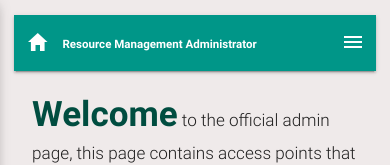
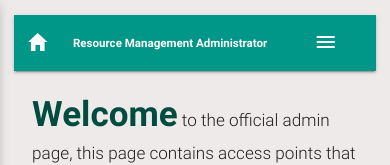
Before and after one commit to Asipita/alc_web_intermediate_task, a website: page public/index.html in a window 390 px wide. Shown: the top 165 px of the page. Drawn offline with Linux system fonts and the light colour scheme; files whose address does not match are found by name.

Commit message:
little bug with responsiveness

```diff
--- a/public/index.html
+++ b/public/index.html
@@ -33,7 +33,7 @@
 
             <nav class="nav teal" id="navbar">
                 <p class="madmin hide-on-med-and-down">Resource management administrator</p>
-                <p class="madmin hide-on-large-only flow-text"> <a href="index.html"><i class="ion-android-home left"></a></i> <small class="">Resource Management Administrator</small> <i class="ion-android-menu right bar_menu"></i></p>
+                <p class="madmin hide-on-large-only flow-text row"> <a href="index.html col s2"><i class="ion-android-home left"></a></i> <small class="col s8">Resource Management Administrator</small> <i class="col s2 ion-android-menu right bar_menu"></i></p>
 
             </nav>
             <nav class="teal row card hidden_links">
```
